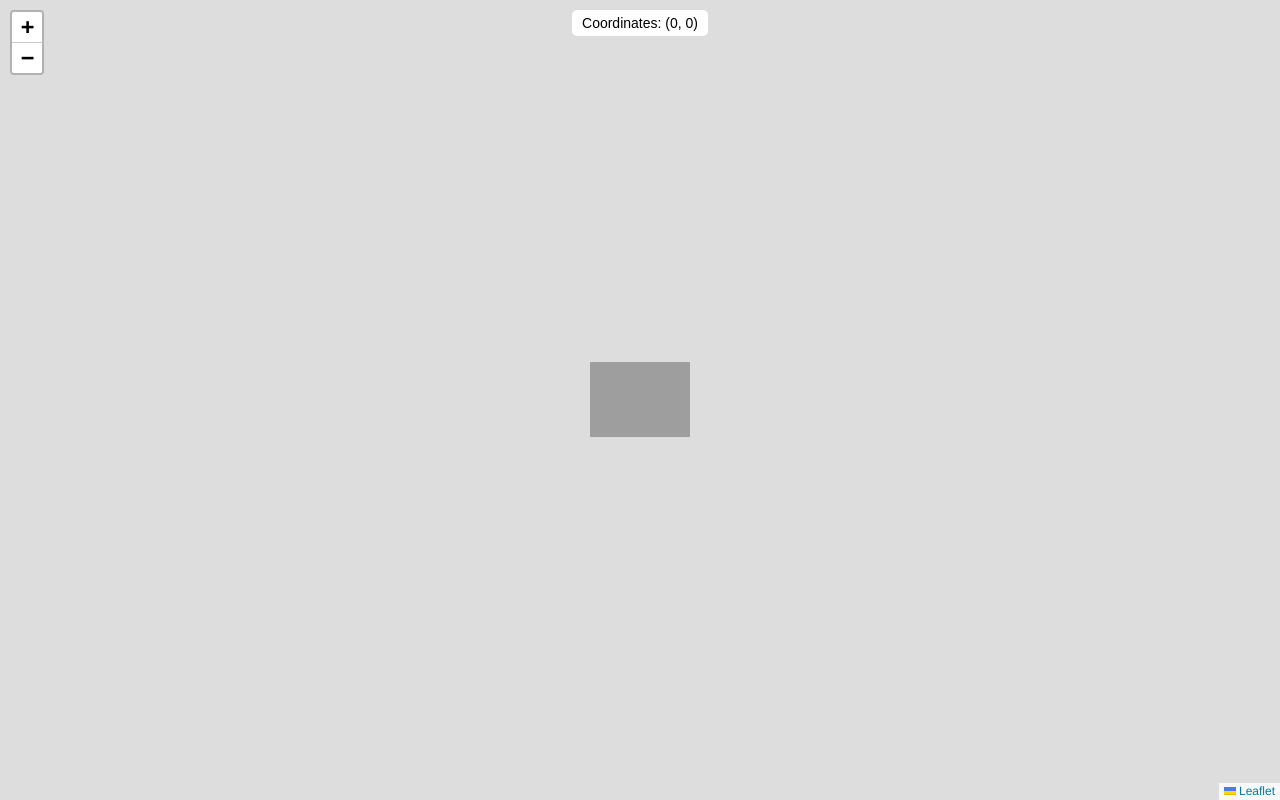
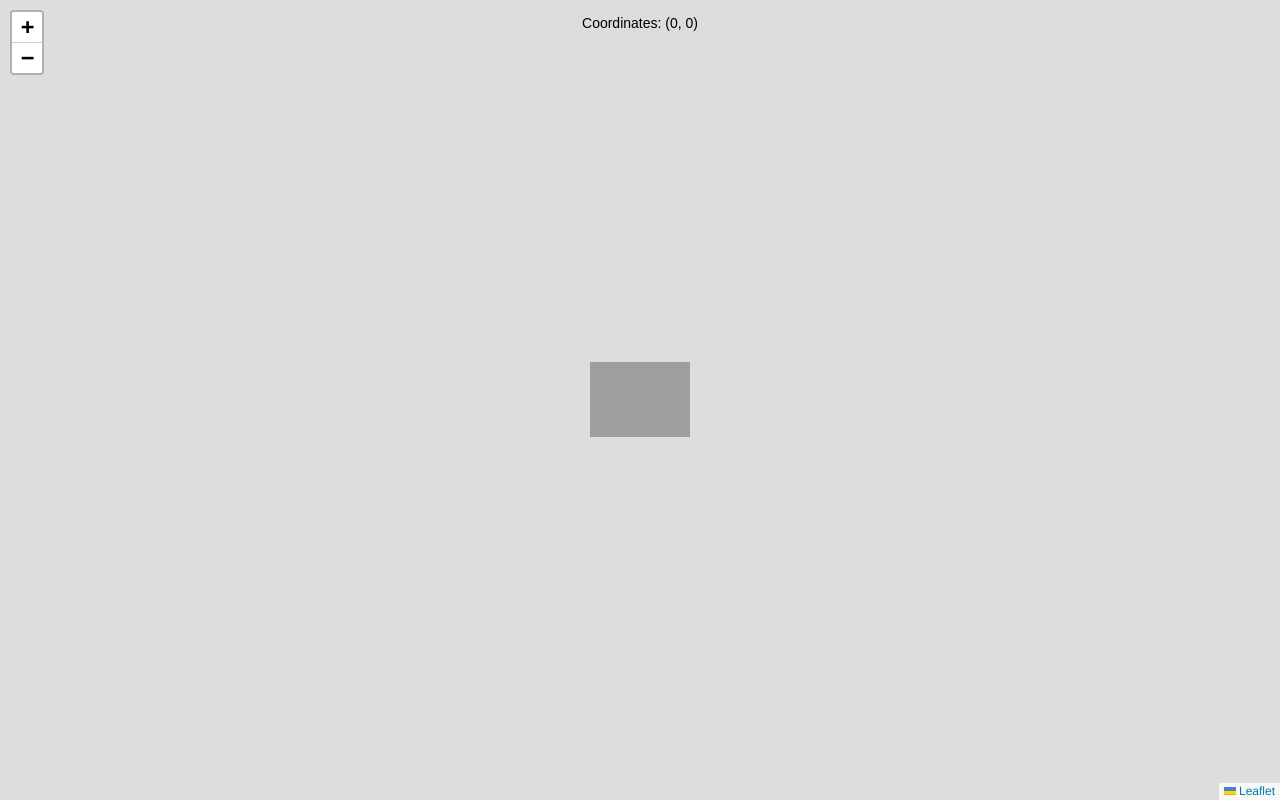
Before and after one commit to CyberSamurai0/ble-positioning, a plain HTML site: page handheld/static/index.html in a window 1280 px wide. Drawn offline with Linux system fonts and the light colour scheme; grey boxes are pictures that could not be loaded.

Commit message:
Adjust coordinate-box styling

```diff
--- a/handheld/static/index.css
+++ b/handheld/static/index.css
@@ -13,11 +13,13 @@ html, body {
     top: 10px;
     left: 50%;
     transform: translateX(-50%);
-    background-color: rgba(255, 255, 255, 1);
+    background-color: rgba(220, 220, 220, .8);
     padding: 5px 10px;
     border-radius: 5px;
     font-family: Arial, sans-serif;
     font-size: 14px;
     z-index: 1000;
     pointer-events: none; /* Prevent interference with map interactions */
+    white-space: pre-line;
+    text-align: center;
 }
```
